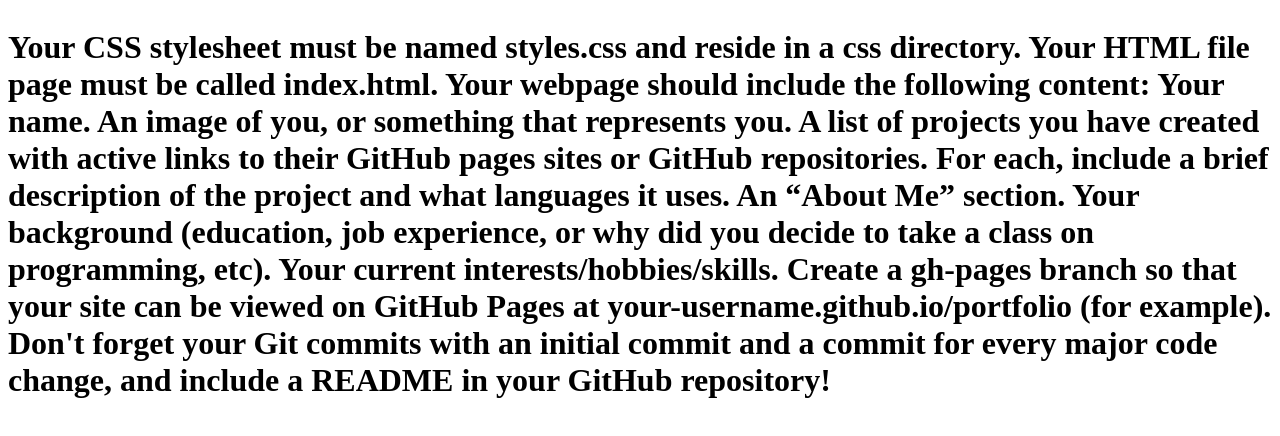
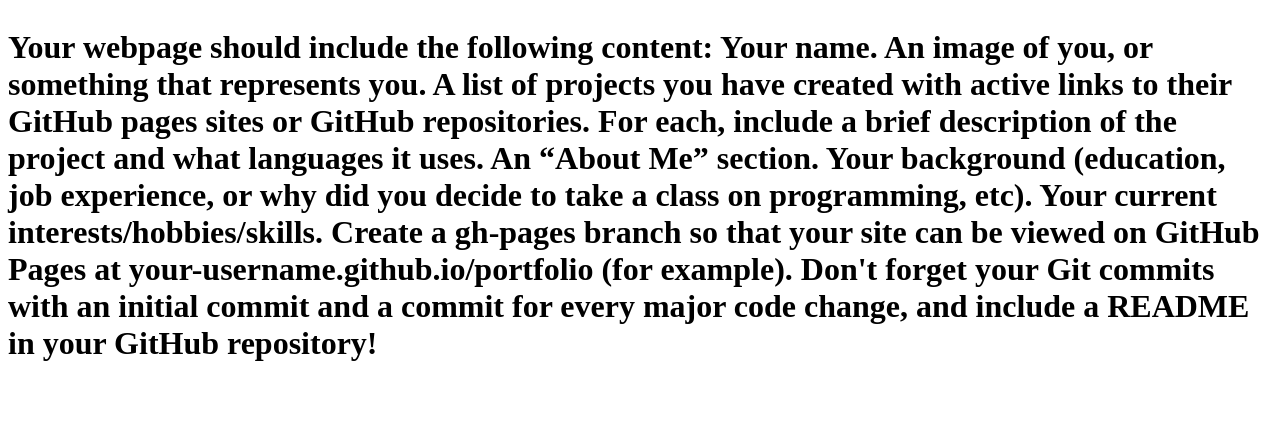
Before and after one commit to diplomapster/portfolio, a plain HTML site: page index.html in a window 1280 px wide. Shown: the part 130-566 px from the top of the page. Drawn offline with Linux system fonts and the light colour scheme.

Commit message:
rename portfolio.html to index.html per instructions.

```diff
--- a/portfolio.html
+++ b/index.html
@@ -14,8 +14,6 @@
 </html>
 
 
-Your CSS stylesheet must be named styles.css and reside in a css directory. Your HTML file page must be called index.html.
-
 Your webpage should include the following content:
 Your name.
 An image of you, or something that represents you.
```
